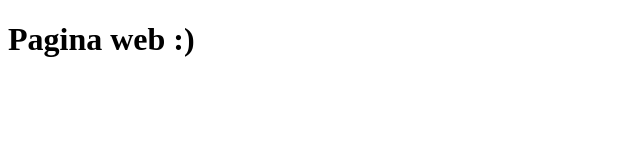
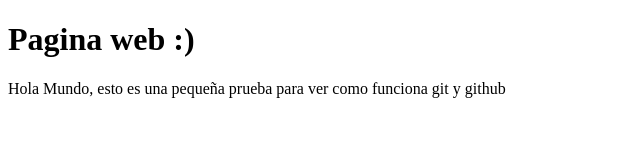
Before and after one commit to DGR21/cursoJavascript, a plain HTML site: page Index.html in a window 1280 px wide. Shown: the whole page, without its empty margins (0-640 px from the left). Drawn offline with Linux system fonts and the light colour scheme.

Commit message:
agregue un parrafo nuevo

```diff
--- a/Index.html
+++ b/Index.html
@@ -7,5 +7,6 @@
 </head>
 <body>
     <h1>Pagina web :)</h1>
+    <p>Hola Mundo, esto es una pequeña prueba para ver como funciona git y github</p>
 </body>
 </html>
```
